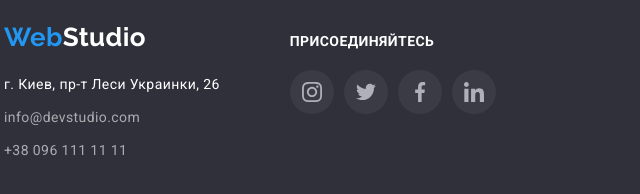
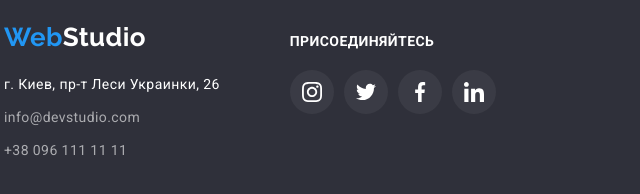
Before and after one commit to Karyna-Borysenko/goit-markup-hw-04, a plain HTML site: page portfolio.html in a window 1280 px wide. Shown: the part 1670-1864 px from the top of the page, 51-691 px from the left. Drawn offline with nearby package versions, Linux system fonts and the light colour scheme.

Commit message:
Adds icon color change

```diff
--- a/css/styles.css
+++ b/css/styles.css
@@ -124,13 +124,13 @@ img {
   letter-spacing: 0.02em;
 }
 
-.current {
-  color: var(--accent-color);
-}
-
 .header-link {
   display: block;
   color: var(--main-color);
+}
+
+.current {
+  color: var(--accent-color);
 }
 
 .header-mail,
@@ -589,7 +589,7 @@ img {
   border-radius: 50%;
   justify-content: center;
   align-items: center;
-  color: var(--icon-color);
+  color: var(--used-color);
 }
 
 .footer-instagram-icon,
```
